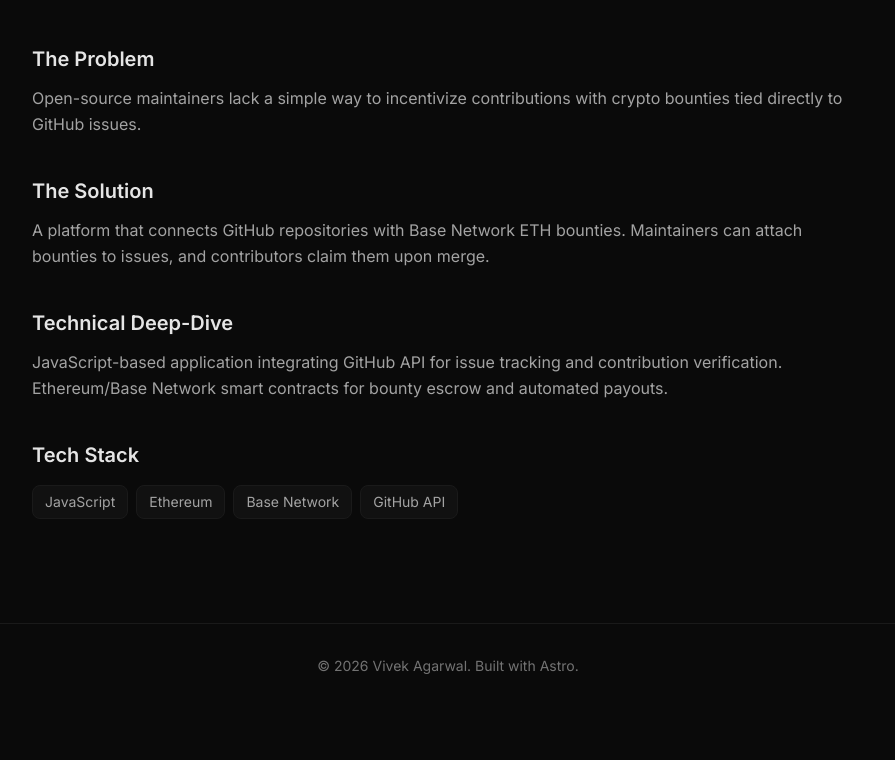
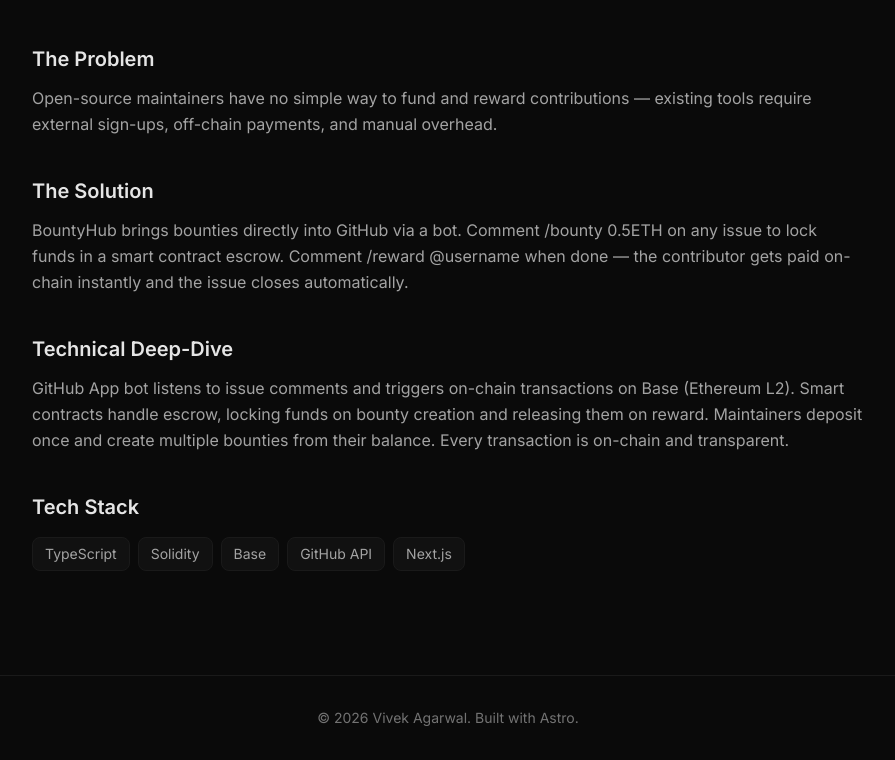
Before and after one commit to agarwalvivek29/portfolio, an Astro site: page /projects/bounty-hub in a window 1280 px wide. Shown: the part 661-1421 px from the top of the page, without its empty margins (192-1087 px from the left). Before the commit the page ends 1369 px from the top, so only its background shows below. Built offline with nearby package versions, Linux system fonts and the light colour scheme; Astro itself is replaced by a stand-in of ours.

Commit message:
feat: update Bounty Hub project with live deployment URL and richer details
- Point card to bounty-hub.agarwalvivek.com instead of GitHub
- Rewrite description with GitHub comment commands and escrow flow
- Update tech stack to TypeScript, Solidity, Base, GitHub API, Next.js
- Fix project page deployment URL and expand problem/solution/technical copy

```diff
--- a/src/components/Projects.astro
+++ b/src/components/Projects.astro
@@ -39,9 +39,9 @@
   },
   {
     title: 'Bounty Hub',
-    description: 'Base Network ETH + GitHub-based open-source bounty dispenser.',
-    tech: ['JavaScript', 'Ethereum', 'Base'],
-    href: 'https://github.com/agarwalvivek29/bounty-hub',
+    description: 'On-chain bounty platform for open-source repos. Maintainers create ETH bounties from GitHub comments, contributors get paid automatically on merge via Base smart contract escrow.',
+    tech: ['TypeScript', 'Solidity', 'Base', 'GitHub API', 'Next.js'],
+    href: 'https://bounty-hub.agarwalvivek.com',
     // projectPage: '/projects/bounty-hub',
   },
   {
--- a/src/pages/projects/bounty-hub.astro
+++ b/src/pages/projects/bounty-hub.astro
@@ -9,13 +9,13 @@
   <Navbar />
   <ProjectPage
     title="Bounty Hub"
-    tagline="Base Network ETH + GitHub open-source bounty dispenser"
-    problem="Open-source maintainers lack a simple way to incentivize contributions with crypto bounties tied directly to GitHub issues."
-    solution="A platform that connects GitHub repositories with Base Network ETH bounties. Maintainers can attach bounties to issues, and contributors claim them upon merge."
-    technical="JavaScript-based application integrating GitHub API for issue tracking and contribution verification. Ethereum/Base Network smart contracts for bounty escrow and automated payouts."
-    tech={['JavaScript', 'Ethereum', 'Base Network', 'GitHub API']}
+    tagline="Incentivize open-source contributions with on-chain ETH bounties on Base"
+    problem="Open-source maintainers have no simple way to fund and reward contributions — existing tools require external sign-ups, off-chain payments, and manual overhead."
+    solution="BountyHub brings bounties directly into GitHub via a bot. Comment /bounty 0.5ETH on any issue to lock funds in a smart contract escrow. Comment /reward @username when done — the contributor gets paid on-chain instantly and the issue closes automatically."
+    technical="GitHub App bot listens to issue comments and triggers on-chain transactions on Base (Ethereum L2). Smart contracts handle escrow, locking funds on bounty creation and releasing them on reward. Maintainers deposit once and create multiple bounties from their balance. Every transaction is on-chain and transparent."
+    tech={['TypeScript', 'Solidity', 'Base', 'GitHub API', 'Next.js']}
     github="https://github.com/agarwalvivek29/bounty-hub"
-    deployment="https://bounty-hub.vercel.app"
+    deployment="https://bounty-hub.agarwalvivek.com"
   />
   <Footer />
 </Layout>
```
Also changed, not shown: 1 other file.
